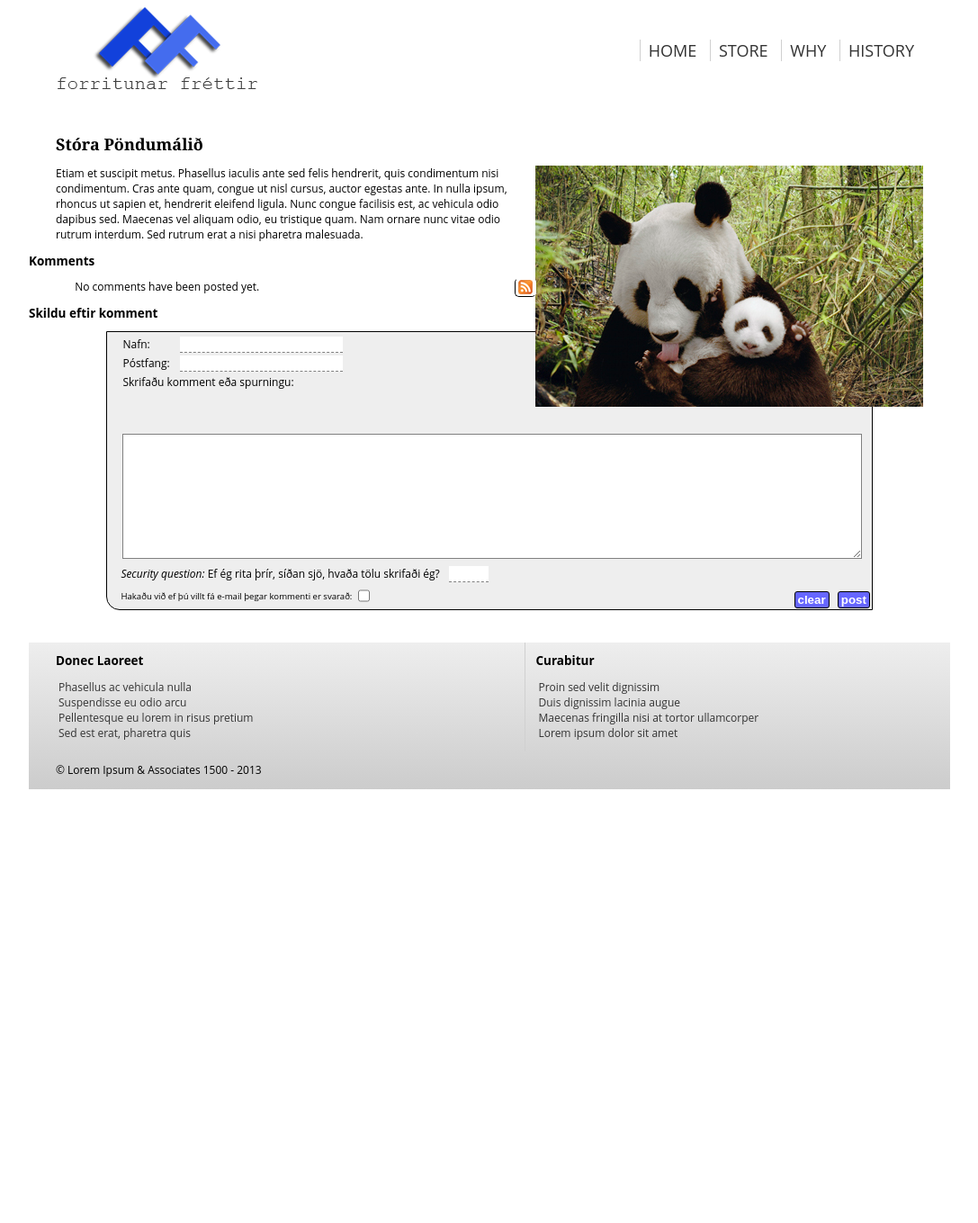
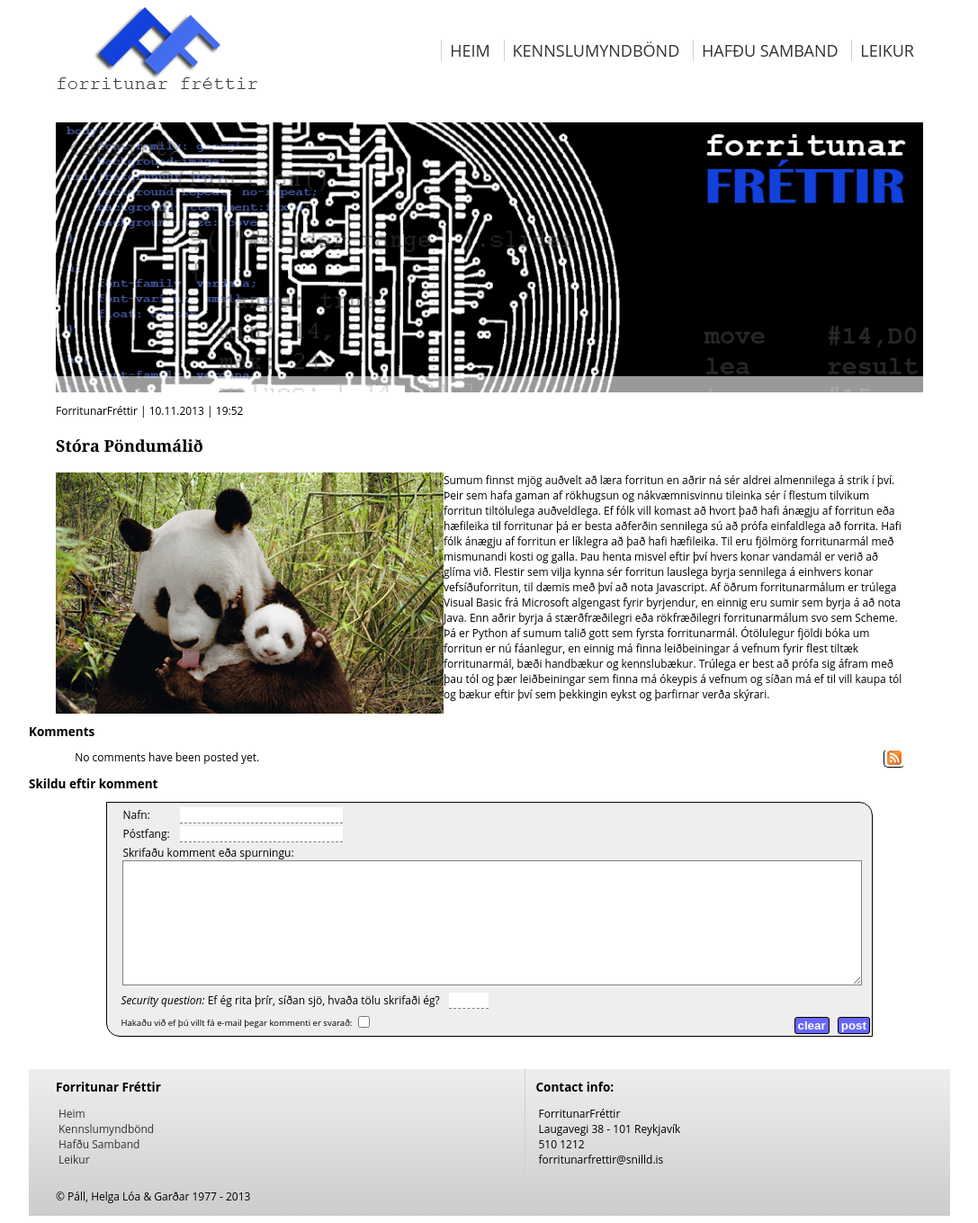
Before and after one commit to palarn/Lokaverkefni-Vefsida, a PHP site: page /undirsidur/panda.php in a window 1280 px wide. Shown: the whole page at 90% size, without its empty margins (96-1183 px from the left). Before the commit the page ends 877 px from the top, so only its background shows below. Run offline with PHP 8.4, Linux system fonts and the light colour scheme; data comes from the database, SQL or seed files in the repository; both versions use the stored data as it was after the commit.

Commit message:
nokkur fix

```diff
--- a/helper/slider.php
+++ b/helper/slider.php
@@ -2,9 +2,9 @@
 
 		$site_info = array(
 				array("Title not found","#","myndir/68.jpg"),
-				array("Hugbúnaðarráðstefnan 2013","#","myndir/frett1.jpg"),
-				array("Kisa 2","#","myndir/289.jpg"),
-				array("Kisa 3","#","myndir/288.jpg"),
+				array("Hugbúnaðarráðstefnan 2013","undirsidur/frett1.php","myndir/frett1.jpg"),
+				array("Er erfitt að læra forritun?","undirsidur/frett2.php","myndir/frett2.png"),
+				array("Stóra pöndumálið","undirsidur/panda.php","myndir/panda.png"),
 				array("Kisa 4","#","myndir/291.jpg"),
 
 			);
--- a/undirsidur/panda.php
+++ b/undirsidur/panda.php
@@ -1,5 +1,3 @@
-<!--gerðu afrit af þessari síðu og breyttu þeirri síðu svo.-->
-
 <!DOCTYPE html>
 <html lang="is">
 
@@ -13,8 +11,7 @@
 		<script type="text/javascript" src="../helper/jquery-2.0.3.js"></script>
 		<script type="text/javascript" src="EasyPageComments.js"></script>
    		<script type="text/javascript" src="pushComments.js"></script>
-	<!-- Settu inn titil hér-->
-	<title>Stóra Pöndumálið</title>
+	<title>Forritunar-Fréttir</title>
 </head>
 
 
@@ -28,25 +25,41 @@
 
 	<section class="logotext">
 	<nav>
-		<a class="lk" href="https://en.wikipedia.org/wiki/Guns_N%27_Roses">HOME</a>
-		<a class="lk" href="https://en.wikipedia.org/wiki/Guns_N%27_Roses">STORE</a>
-		<a class="lk" href="https://en.wikipedia.org/wiki/Guns_N%27_Roses">WHY</a>
-		<a class="lk" href="https://en.wikipedia.org/wiki/Guns_N%27_Roses">HISTORY</a>
+		<a class="lk" href="../index.php">HEIM</a>
+		<a class="lk" href="https://en.wikipedia.org/wiki/Guns_N%27_Roses">KENNSLUMYNDBÖND</a>
+		<a class="lk" href="https://en.wikipedia.org/wiki/Guns_N%27_Roses">HAFÐU SAMBAND</a>
+		<a class="lk" href="https://en.wikipedia.org/wiki/Guns_N%27_Roses">LEIKUR</a>
 	</nav>
 	</section>
 </section>
 
+	<section id="altmynd">
+		<div class="inpic">
+		<p></p>
+		</div>
 
-<!--Settu inn frétt í main-->
+	</section>
+
+
+
 <div id="main">
 
-	<h1>Stóra Pöndumálið</h1>
+	<section id="I">
+		<article class="frett1">
 
-	<img src="../myndir/panda.png" class="frettamynd" alt="pöndumálið">
+			<p> ForritunarFréttir | 10.11.2013 | 19:52 </p>
+			<h1>Stóra Pöndumálið</h1>
 
-	<p>Etiam et suscipit metus. Phasellus iaculis ante sed felis hendrerit, quis condimentum nisi condimentum. Cras ante quam, congue ut nisl cursus, auctor egestas ante. In nulla ipsum, rhoncus ut sapien et, hendrerit eleifend ligula. Nunc congue facilisis est, ac vehicula odio dapibus sed. Maecenas vel aliquam odio, eu tristique quam. Nam ornare nunc vitae odio rutrum interdum. Sed rutrum erat a nisi pharetra malesuada.</p>
+			<img src="../myndir/panda.png" alt="panda" align="left"><div class="frett">Sumum finnst mjög auðvelt að læra forritun en aðrir ná sér aldrei almennilega á strik í því. Þeir sem hafa gaman af rökhugsun og nákvæmnisvinnu tileinka sér í flestum tilvikum forritun tiltölulega auðveldlega. Ef fólk vill komast að hvort það hafi ánægju af forritun eða hæfileika til forritunar þá er besta aðferðin sennilega sú að prófa einfaldlega að forrita. Hafi fólk ánægju af forritun er líklegra að það hafi hæfileika.
 
-</div>
+						Til eru fjölmörg forritunarmál með mismunandi kosti og galla. Þau henta misvel eftir því hvers konar vandamál er verið að glíma við. Flestir sem vilja kynna sér forritun lauslega byrja sennilega á einhvers konar vefsíðuforritun, til dæmis með því að nota Javascript. Af öðrum forritunarmálum er trúlega Visual Basic frá Microsoft algengast fyrir byrjendur, en einnig eru sumir sem byrja á að nota Java. Enn aðrir byrja á stærðfræðilegri eða rökfræðilegri forritunarmálum svo sem Scheme. Þá er Python af sumum talið gott sem fyrsta forritunarmál.
+
+						Ótölulegur fjöldi bóka um forritun er nú fáanlegur, en einnig má finna leiðbeiningar á vefnum fyrir flest tiltæk forritunarmál, bæði handbækur og kennslubækur. Trúlega er best að prófa sig áfram með þau tól og þær leiðbeiningar sem finna má ókeypis á vefnum og síðan má ef til vill kaupa tól og bækur eftir því sem þekkingin eykst og þarfirnar verða skýrari.
+						</div>
+
+
+		</article>
+	</div>
 
 <h2>Komments</h2>
 
@@ -56,31 +69,32 @@
 
     <div id="CommentForm"></div>
 
+
 <section class="bottom">
 	<section id="b1">
 	<aside class="b2">
-		<h2>Donec Laoreet</h2>
+		<h2>Forritunar Fréttir</h2>
 		<ul>
-			<li><a class="bt" href="http://www.hi.is">Phasellus ac vehicula nulla</a>
-			<li><a class="bt" href="http://www.hi.is">Suspendisse eu odio arcu</a>
-			<li><a class="bt" href="http://www.hi.is">Pellentesque eu lorem in risus pretium</a>
-			<li><a class="bt" href="http://www.hi.is">Sed est erat, pharetra quis</a>
+			<li><a class="bt" href="http://www.hi.is">Heim</a>
+			<li><a class="bt" href="http://www.hi.is">Kennslumyndbönd</a>
+			<li><a class="bt" href="http://www.hi.is">Hafðu Samband</a>
+			<li><a class="bt" href="http://www.hi.is">Leikur</a>
 		</ul>
 	</aside>
 
 	<aside class="b3">
-	<h2>Curabitur</h2>
+	<h2>Contact info:</h2>
 		<ul>
-			<li><a class="bt" href="http://www.hi.is">Proin sed velit dignissim</a>
-			<li><a class="bt" href="http://www.hi.is">Duis dignissim lacinia augue</a>
-			<li><a class="bt" href="http://www.hi.is">Maecenas fringilla nisi at tortor ullamcorper</a>
-			<li><a class="bt" href="http://www.hi.is">Lorem ipsum dolor sit amet</a>
+			<li>ForritunarFréttir
+			<li>Laugavegi 38 - 101 Reykjavík
+			<li>510 1212
+			<li>forritunarfrettir@snilld.is
 		</ul>
 	</aside>
 	</section>
 
 
-	<footer>© Lorem Ipsum & Associates 1500 - 2013</footer>
+	<footer>© Páll, Helga Lóa & Garðar 1977 - 2013</footer>
 </section>
 
 </body>
```
Also changed, not shown: undirsidur/sqlite/Example.db (added).
